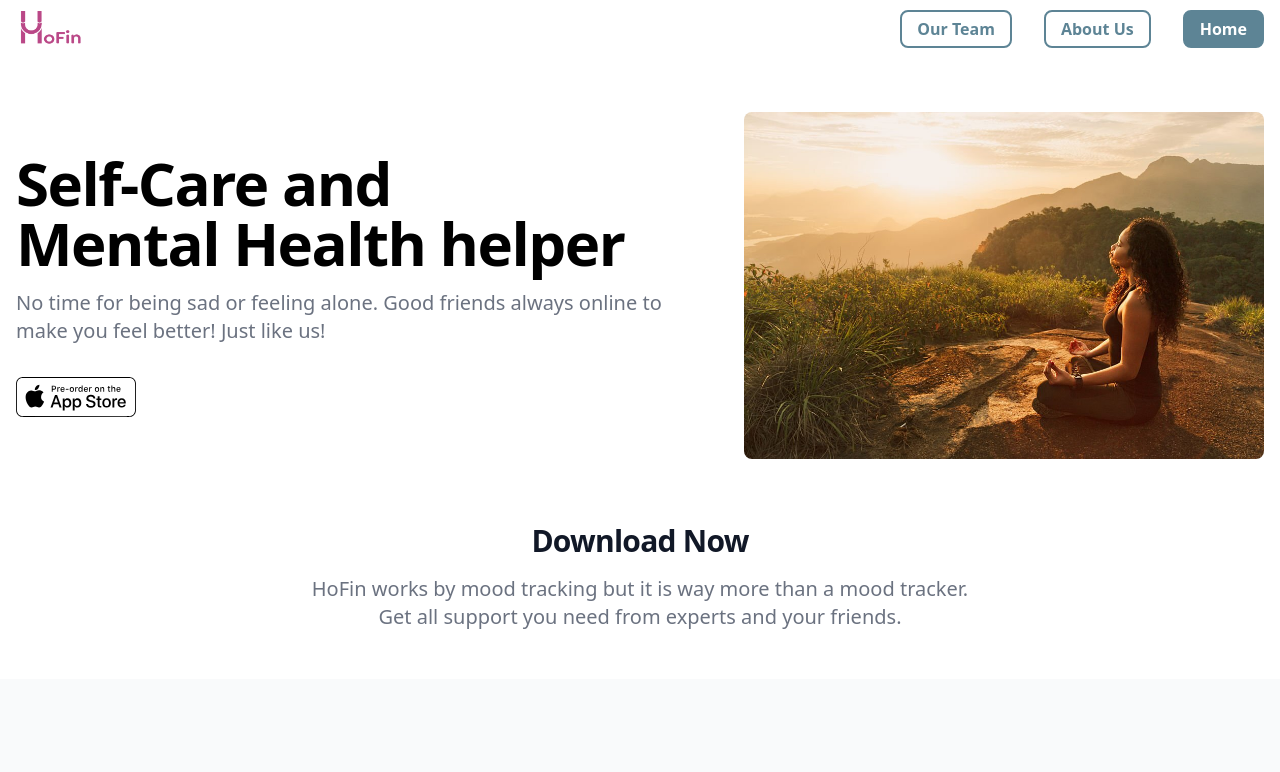
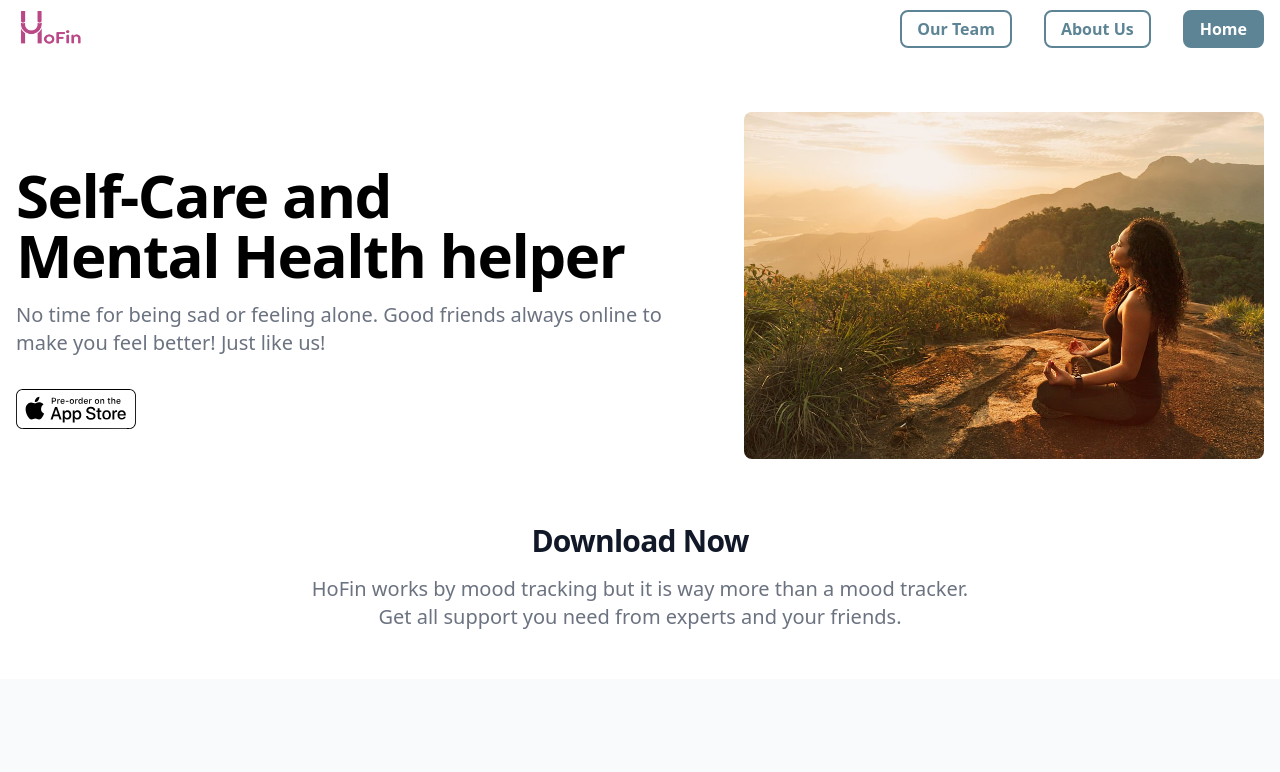
Before and after one commit to alefkheh/HoFin, a website: page index.html in a window 1280 px wide. Shown: the top 772 px of the page. Drawn offline with nearby package versions, Linux system fonts and the light colour scheme.

Commit message:
margin-top self-care

```diff
--- a/index.html
+++ b/index.html
@@ -82,11 +82,12 @@
     <!-- Start block -->
     <section class="bg-white dark:bg-gray-900">
         <div class="grid max-w-screen-xl px-4 pt-20 pb-8 mx-auto lg:gap-8 xl:gap-0 lg:py-16 lg:grid-cols-12 lg:pt-28">
-            <div class="mr-auto place-self-center lg:col-span-7">
-                <div class="lg:hidden sm:mt-20 col-span-5 flex ">
+            <div class="lg:hidden  col-span-5 flex ">
                 <img src="./images/hero2.jpg" alt="hero image" class="rounded-lg">
             </div>
-                <h1 class="max-w-2xl mb-4 text-4xl font-extrabold leading-none tracking-tight md:text-5xl xl:text-6xl dark:text-white">Self-Care and <br>Mental Health helper</h1>
+            <div class="mr-auto place-self-center lg:col-span-7">
+
+                <h1 class="max-w-2xl mb-4 text-4xl font-extrabold leading-none tracking-tight md:text-5xl xl:text-6xl dark:text-white mt-6">Self-Care and <br>Mental Health helper</h1>
                 <p class="max-w-2xl mb-6 font-notlightnotmedium text-gray-500 lg:mb-8 md:text-lg lg:text-xl dark:text-gray-400">No time for being sad or feeling alone. Good friends always online to make you feel better! Just like us!</p>
                 <div class="space-y-4 sm:flex sm:space-y-0 sm:space-x-4">
                     <a href="https://github.com/themesberg/landwind" class="block items-center justify-center px-0 py-0 text-sm font-medium text-center text-gray-900   rounded-lg sm:w-auto hover:bg-gray-100 focus:ring-4 focus:ring-gray-100 dark:text-white dark:border-gray-700 dark:hover:bg-gray-700 dark:focus:ring-gray-800"><img src="appStorePreOrder.svg">
```
Also changed, not shown: output.css.
